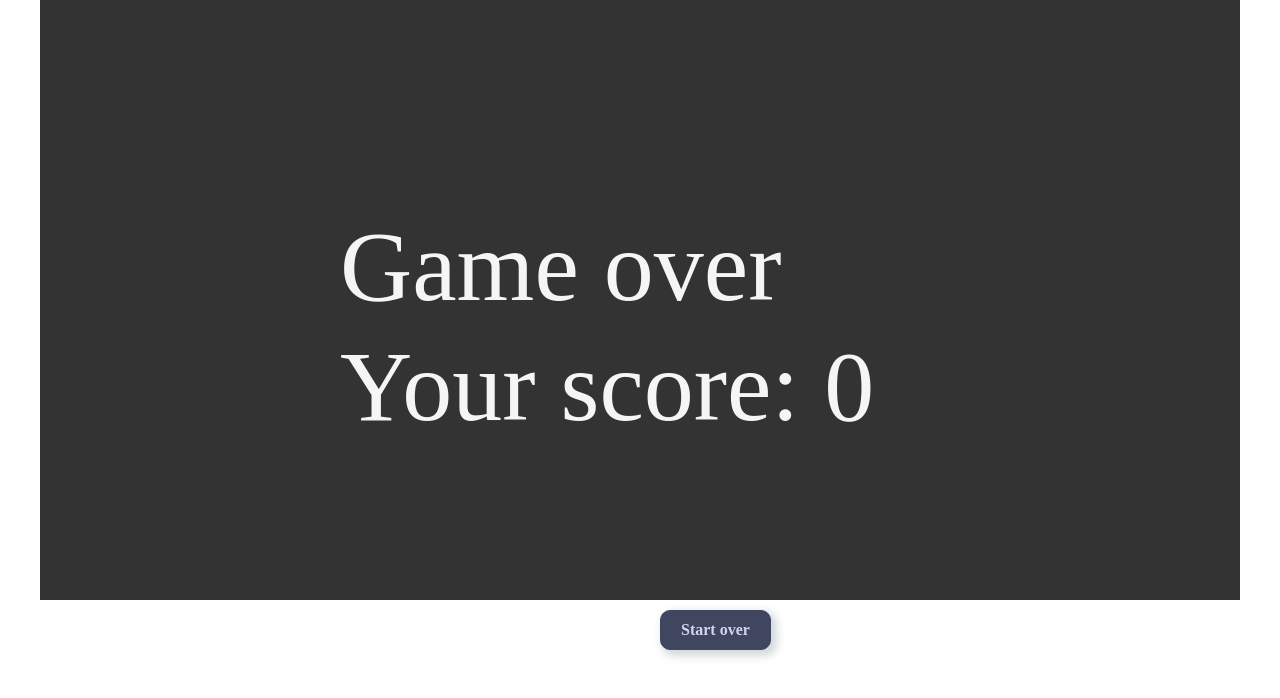
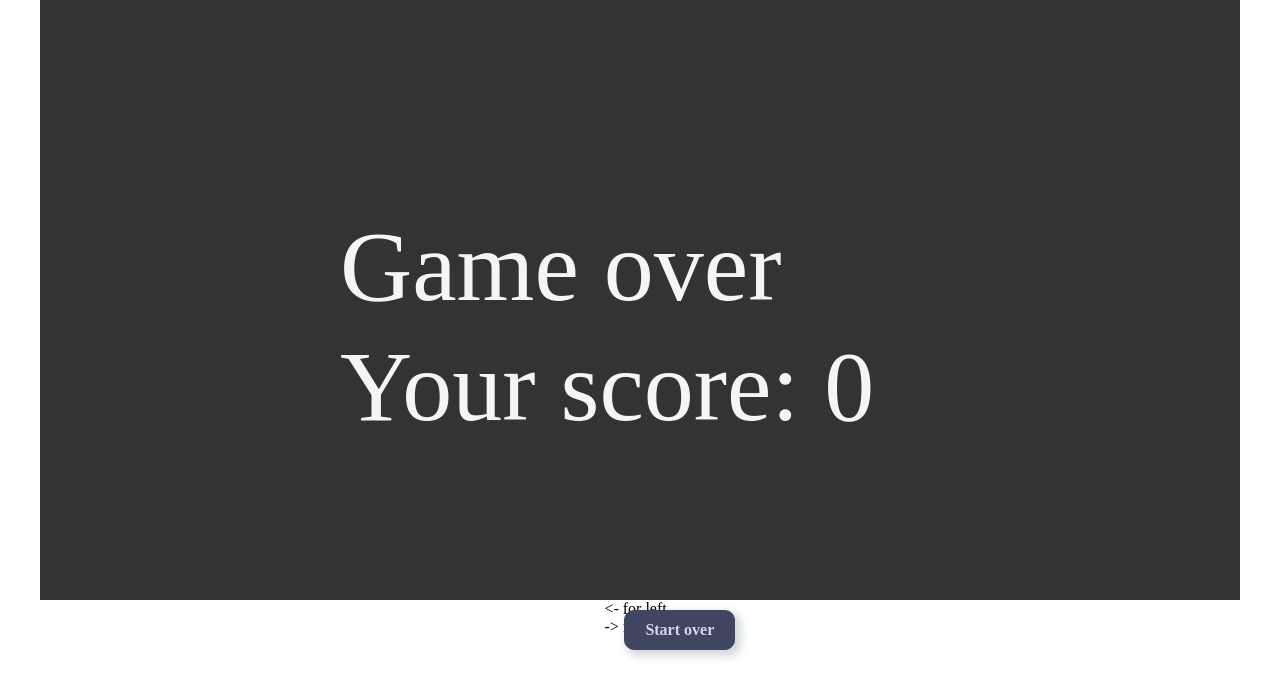
Before and after one commit to djordje42/brick-breaker, a plain HTML site: page index.html in a window 1280 px wide. Drawn offline with Linux system fonts and the light colour scheme.

Commit message:
added arrows
added arrows right and left

```diff
--- a/index.html
+++ b/index.html
@@ -11,6 +11,8 @@
     <canvas id="myCanvas" width="1200" height="600"></canvas>
     <div id="start">
         <a href="#" class="btn-primary" onclick="location.reload()">Start over</a>
+        <p> <- for left </p>
+        <p> -> for right </p>
     </div>
 </body>
 <script src="script.js"></script>
```
